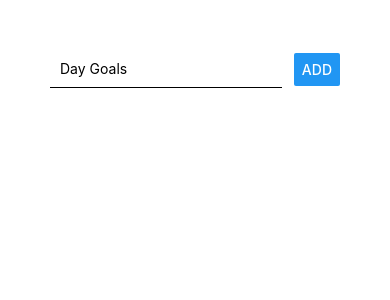
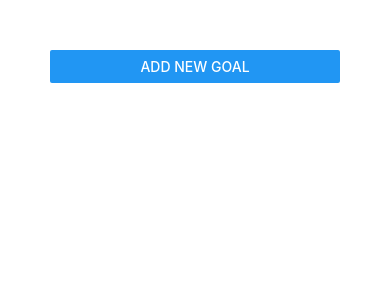
Before and after one commit to JBDionisio/reactnative-goals-app, a React Native app: screen / in a window 390 px wide. Shown: the top 300 px of the page. Built offline with nearby package versions, Linux system fonts and the light colour scheme.

Commit message:
working with modal

```diff
--- a/App.js
+++ b/App.js
@@ -1,29 +1,35 @@
 import React, { useState } from 'react';
-import { StyleSheet, Text, View, TextInput, Button, FlatList } from 'react-native';
+import { StyleSheet, View, Button, FlatList } from 'react-native';
 
 import GoalItem from './components/GoalItem';
 import GoalInput from './components/GoalInput';
 
 export default function App() {
-
   const [dayGoals, setDayGoals] = useState([]);
+  const [isAddMode, setIsAddMode] = useState(false);
 
   const addGoalHandler = goalTitle => {
     setDayGoals(currentGoals => [
       ...currentGoals,
       { id: Math.random().toString(), value: goalTitle }
     ]);
+    setIsAddMode(false);
   };
 
   const removeGoalHandler = goalId => {
     setDayGoals(currentGoals => {
       return currentGoals.filter((goal) => goal.id !== goalId);
     })
-  }
+  };
+
+  const cancelGoalHandler = () => {
+    setIsAddMode(false);
+  };
 
   return (
     <View style={styles.screen}>
-      <GoalInput onAddGoal={addGoalHandler} />
+      <Button title={'Add new goal'} onPress={() => setIsAddMode(true)} />
+      <GoalInput visible={isAddMode} onAddGoal={addGoalHandler} onCancel={cancelGoalHandler} />
       <FlatList
         keyExtractor={(item, index) => item.id}
         data={dayGoals}
--- a/components/GoalInput.js
+++ b/components/GoalInput.js
@@ -1,5 +1,5 @@
 import React, { useState } from 'react';
-import { StyleSheet, View, TextInput, Button} from 'react-native';
+import { StyleSheet, View, TextInput, Button, Modal } from 'react-native';
 
 const GoalInput = props => {
     const [enteredGoal, setEnteredGoal] = useState('');
@@ -8,7 +8,18 @@
         setEnteredGoal(enteredText);
     };
 
+    const addGoalHandler = () => {
+        props.onAddGoal(enteredGoal);
+        setEnteredGoal('');
+    };
+
+    const cancelModayHandler = () => {
+        props.onCancel();
+        setEnteredGoal('');
+    }
+
     return (
+        <Modal visible={props.visible} animationType="slide">
             <View style={styles.inputContainer}>
                 <TextInput
                     placeholder="Day Goals"
@@ -16,22 +27,39 @@
                     onChangeText={goalInputHandler}
                     value={enteredGoal}
                 />
-            <Button title="ADD" onPress={props.onAddGoal.bind(this, enteredGoal)} />
+                <View style={styles.buttonContainer}>
+                    <View style={styles.button}>
+                        <Button title="CANCEL" color="red" onPress={cancelModayHandler} />
                     </View>
+                    <View style={styles.button}>
+                        <Button title="ADD" onPress={addGoalHandler} />
+                    </View>
+                </View>
+            </View>
+        </Modal>
     );
 };
 
 const styles = StyleSheet.create({
     inputContainer: {
-        flexDirection: 'row',
-        justifyContent: 'space-between',
-        alignItems: 'center'
+        justifyContent: 'center',
+        alignItems: 'center',
+        flex: 1
     },
     input: {
         width: '80%',
         borderBottomColor: 'black',
         borderBottomWidth: 1,
-        padding: 10
+        padding: 10,
+        marginBottom: 10
+    },
+    buttonContainer: {
+        flexDirection: 'row',
+        justifyContent: 'space-between',
+        width: '60%'
+    },
+    button: {
+        width: '40%'
     }
 });
 
```
Lines whose indentation alone changed are shown as unchanged.
